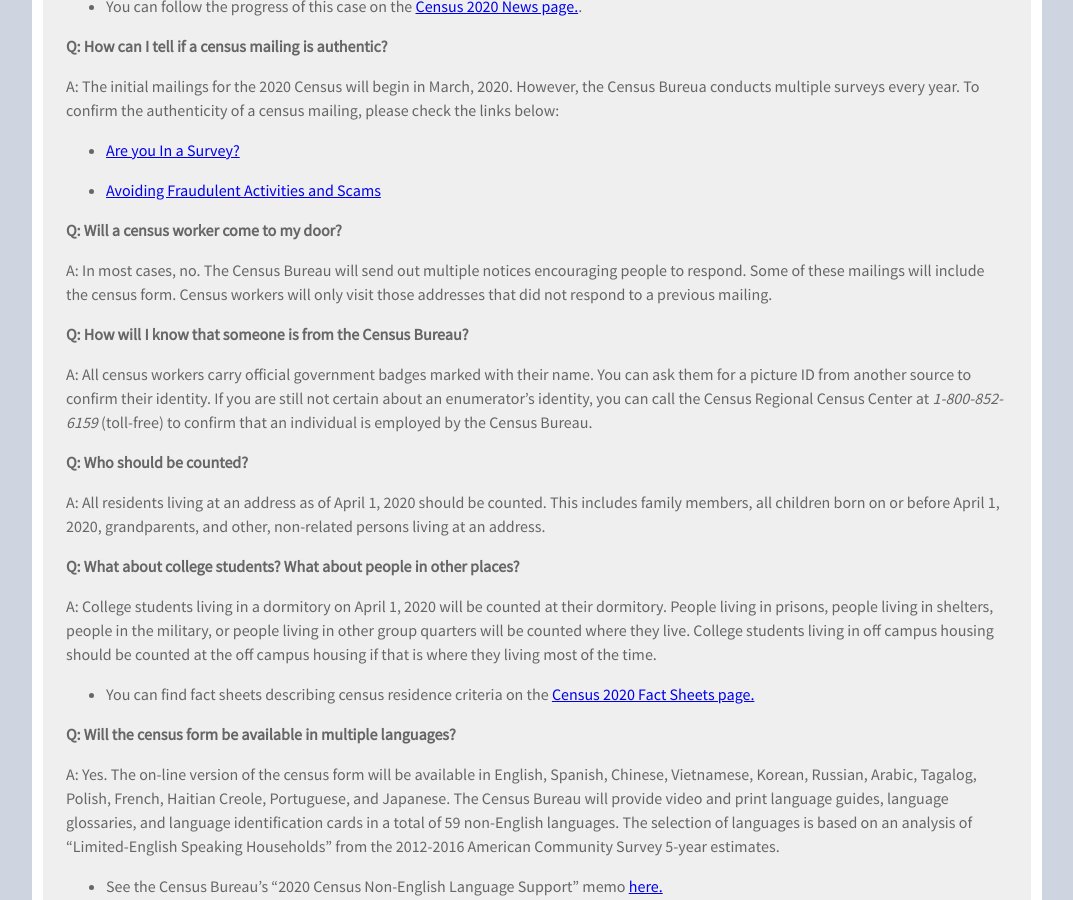
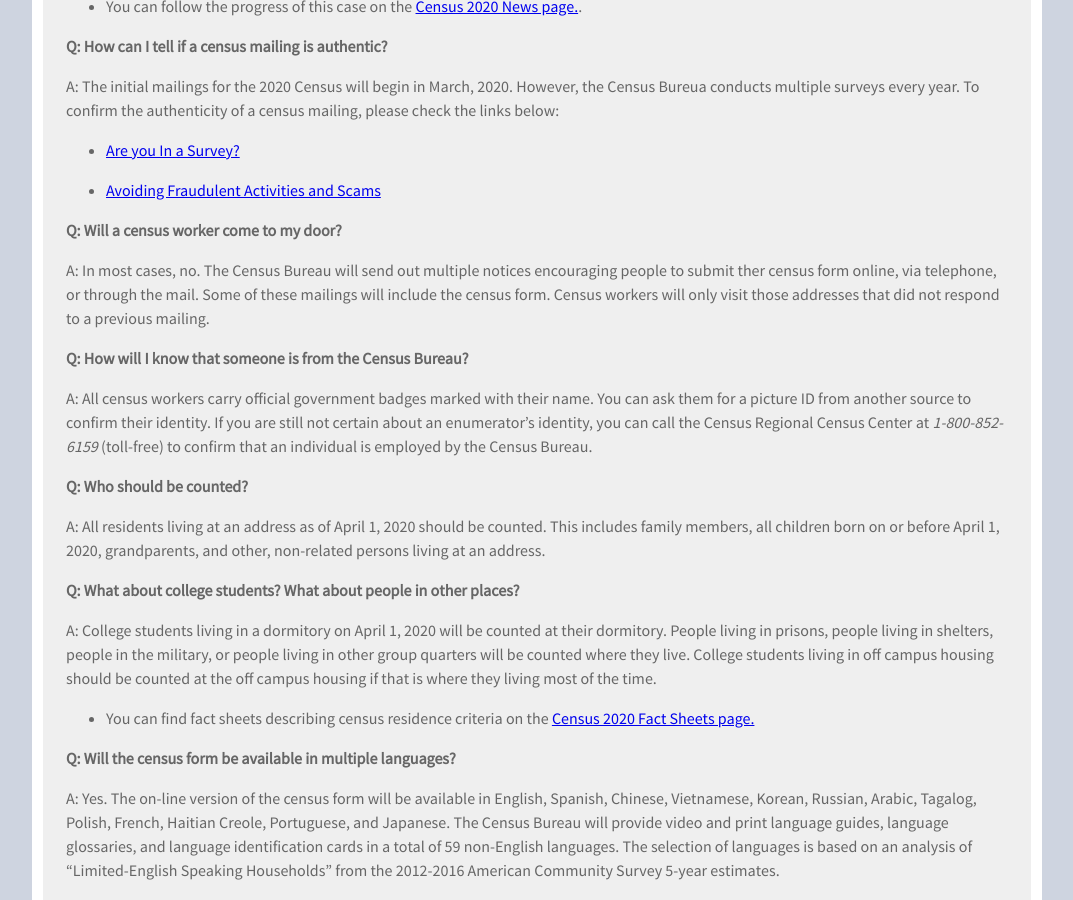
Before and after one commit to TBleess/Website_New, a Jekyll site: the page built from pages/5_CensusACS/2020-faq.md, in a window 1280 px wide and 900 px high, scrolled down 1650 px. Shown: the whole window, without its empty margins (103-1176 px from the left). Built offline with Jekyll 4.4.1, drawn with Linux system fonts in a browser that asks for light colours.

Commit message:
Update 2020-faq.md

```diff
--- a/pages/5_CensusACS/2020-faq.md
+++ b/pages/5_CensusACS/2020-faq.md
@@ -62,7 +62,7 @@ A: The initial mailings for the 2020 Census will begin in March, 2020. However,
 
 **Q: Will a census worker come to my door?**
 
-A: In most cases, no.  The Census Bureau will send out multiple notices encouraging people to respond.  Some of these mailings will include the census form.  Census workers will only visit those addresses that did not respond to a previous mailing.
+A: In most cases, no.  The Census Bureau will send out multiple notices encouraging people to submit ther census form online, via telephone, or through the mail.  Some of these mailings will include the census form.  Census workers will only visit those addresses that did not respond to a previous mailing.
 
 **Q: How will I know that someone is from the Census Bureau?**
 
```
